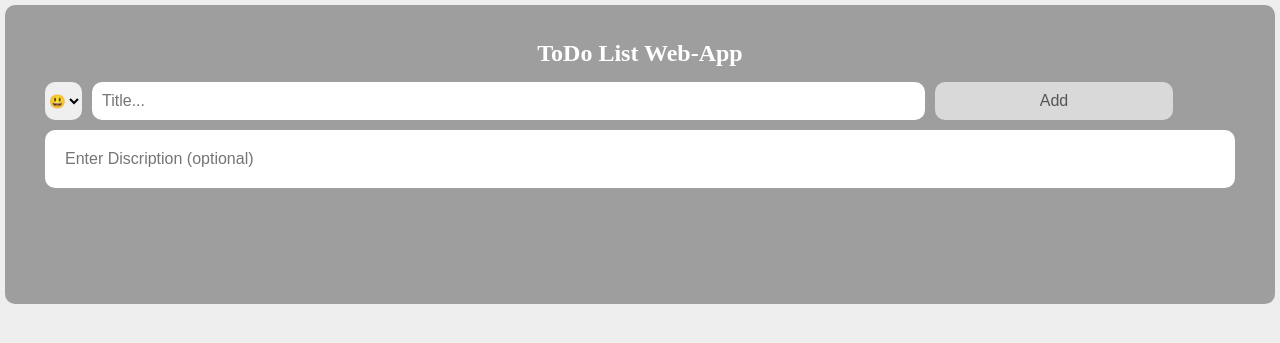
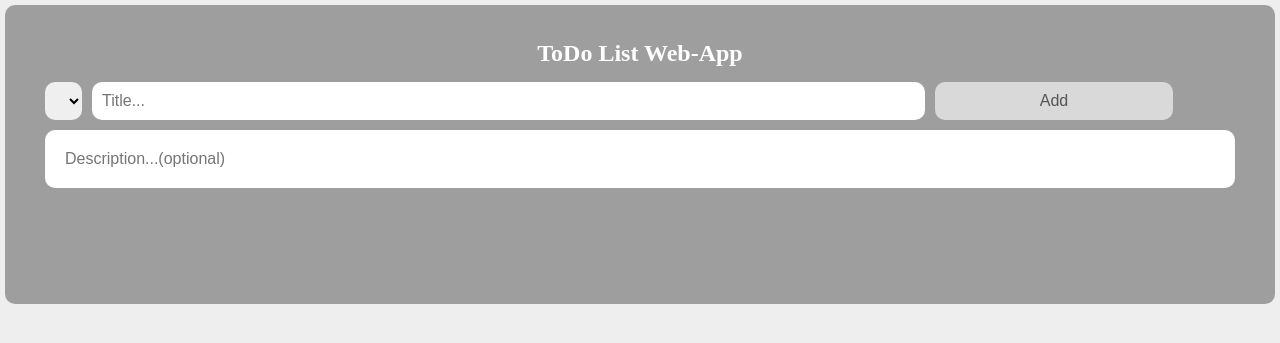
Before and after one commit to Geez14/todolist-web-app, a Django app: page / in a window 1280 px wide. Shown: the top 343 px of the page. Run offline with Django 4.2, Linux system fonts and the light colour scheme; data that the repository does not hold is empty.

Commit message:
Update Readme, Corrected Spelling Mistakes

```diff
--- a/templates/index.html
+++ b/templates/index.html
@@ -203,7 +203,7 @@
                     <input type="text" name="title" id="myInput" placeholder="Title...">
                     <button type="submit" class="addBtn">Add</button>
                 </div>
-                <input type="text" name="description" id="descp" placeholder="Enter Discription (optional)">
+                <input type="text" name="description" id="descp" placeholder="Description...(optional)">
             </div>
         </form>
     </div>
--- a/todo/views.py
+++ b/todo/views.py
@@ -3,6 +3,7 @@ from .models import Todo
 from random import choice
 
 listofemojies = [
+    "",
     "😃",
     "😄",
     "😁",
```
Also changed, not shown: Readme.md.
